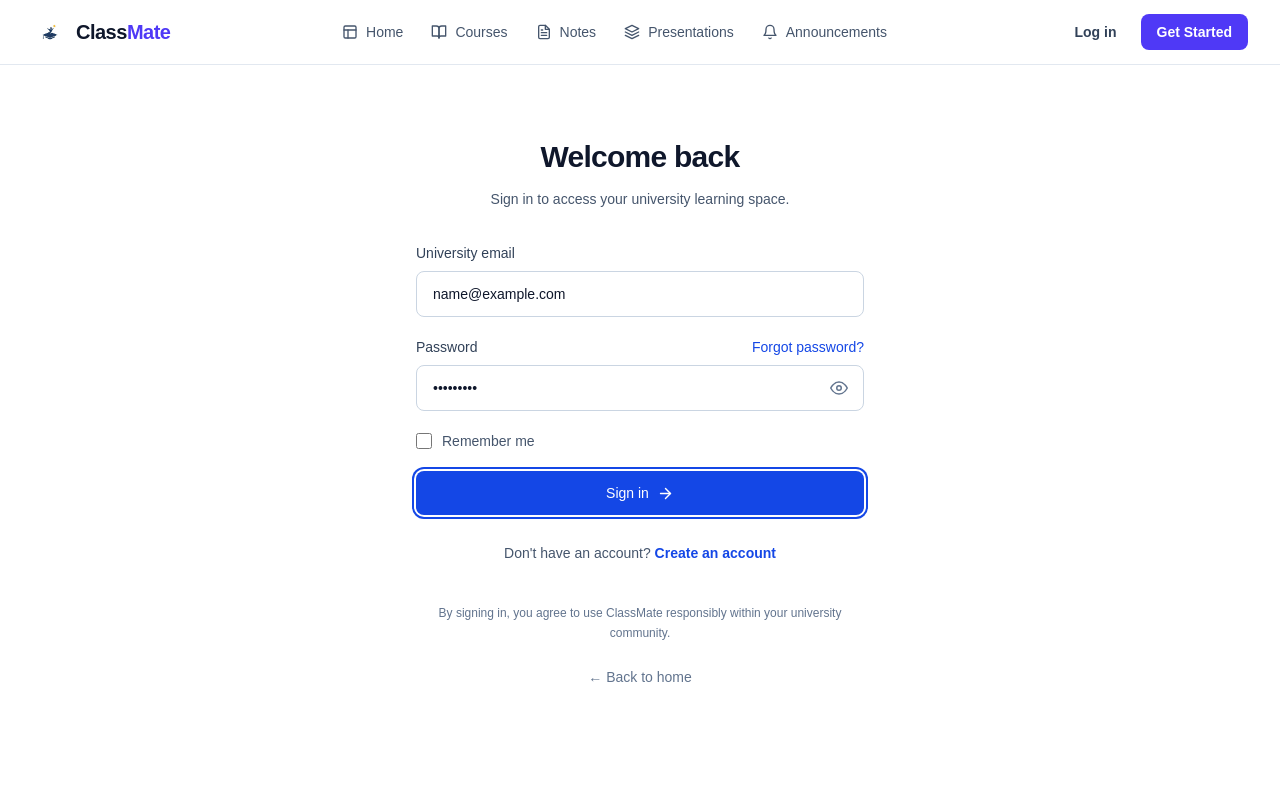
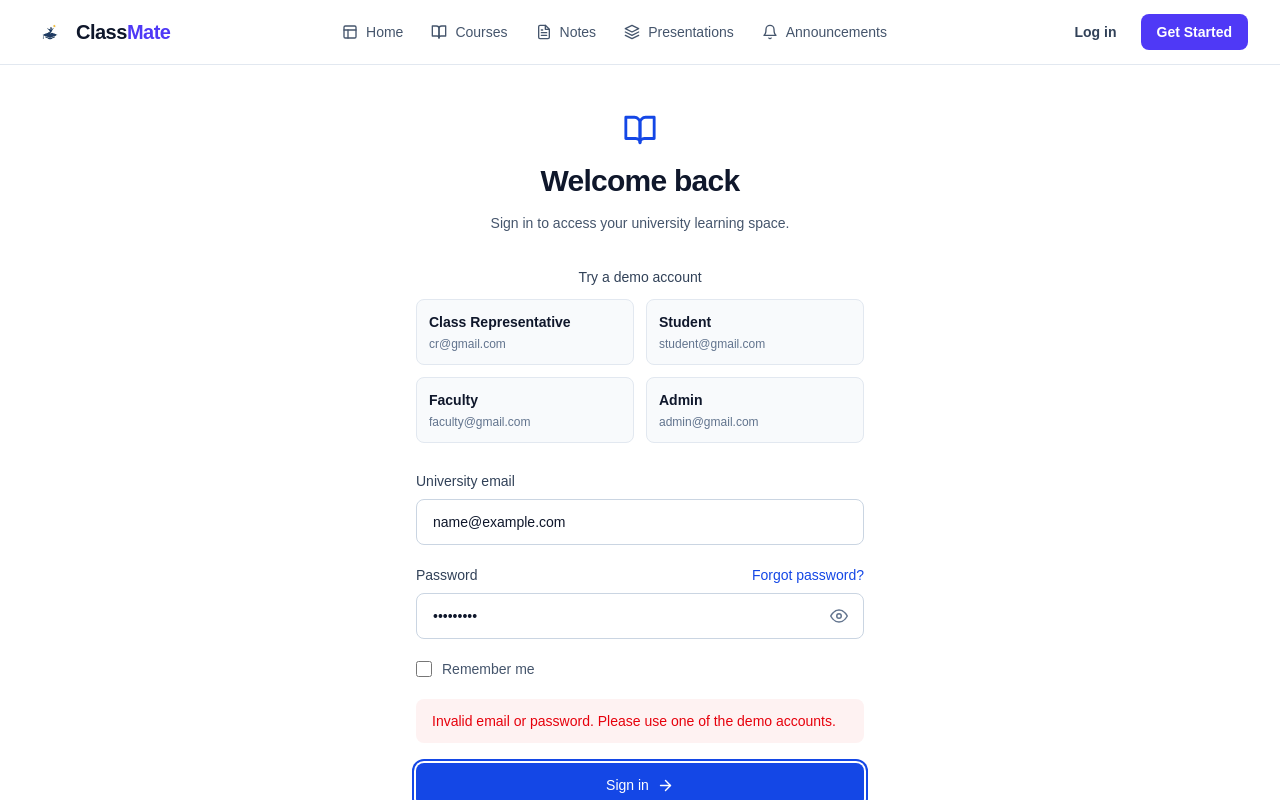
Before and after one commit to saheen-shuvo/ClassMate, a Next.js app in the folder classmate-client/: page /login in a window 1280 px wide. Both pictures are taken after typing "name@example.com", "Sample123" into the empty fields and a click on the button "Sign in". Shown: the top 800 px of the page. Built offline with nearby package versions, Linux system fonts and the light colour scheme.

Commit message:
Demo Login Added

```diff
--- a/classmate-client/package.json
+++ b/classmate-client/package.json
@@ -12,7 +12,8 @@
     "next": "16.2.2",
     "react": "19.2.4",
     "react-dom": "19.2.4",
-    "react-icons": "^5.7.0"
+    "react-icons": "^5.7.0",
+    "sweetalert2": "^11.26.25"
   },
   "devDependencies": {
     "@tailwindcss/postcss": "^4",
--- a/classmate-client/src/app/login/page.js
+++ b/classmate-client/src/app/login/page.js
@@ -1,13 +1,44 @@
 /* eslint-disable react/no-unescaped-entities */
 "use client";
-
+import Swal from "sweetalert2";
 import { useState } from "react";
 import Link from "next/link";
+import { useRouter } from "next/navigation";
 import { FiBookOpen, FiEye, FiEyeOff, FiArrowRight } from "react-icons/fi";
 
+const demoAccounts = [
+  {
+    role: "cr",
+    label: "Class Representative",
+    email: "cr@gmail.com",
+    password: "12345678",
+  },
+  {
+    role: "student",
+    label: "Student",
+    email: "student@gmail.com",
+    password: "12345678",
+  },
+  {
+    role: "faculty",
+    label: "Faculty",
+    email: "faculty@gmail.com",
+    password: "12345678",
+  },
+  {
+    role: "admin",
+    label: "Admin",
+    email: "admin@gmail.com",
+    password: "12345678",
+  },
+];
+
 export default function Login() {
+  const router = useRouter();
+
   const [showPassword, setShowPassword] = useState(false);
   const [rememberMe, setRememberMe] = useState(false);
+  const [error, setError] = useState("");
   const [formData, setFormData] = useState({
     email: "",
     password: "",
@@ -20,24 +51,66 @@ export default function Login() {
       ...prev,
       [name]: value,
     }));
+
+    setError("");
   };
 
-  const handleSubmit = (e) => {
+  // Fill the form using a demo account.
+  const handleDemoLogin = (account) => {
+    setFormData({
+      email: account.email,
+      password: account.password,
+    });
+
+    setError("");
+  };
+
+  const handleSubmit = async (e) => {
     e.preventDefault();
+    setError("");
 
-    // Connect your authentication API here.
-    console.log("Login form submitted:", {
-      ...formData,
-      rememberMe,
+    const account = demoAccounts.find(
+      (item) =>
+        item.email === formData.email.trim().toLowerCase() &&
+        item.password === formData.password,
+    );
+
+    if (!account) {
+      setError(
+        "Invalid email or password. Please use one of the demo accounts.",
+      );
+      return;
+    }
+
+    // Save login information
+    localStorage.setItem("userRole", account.role);
+    localStorage.setItem("userEmail", account.email);
+    localStorage.setItem("isLoggedIn", "true");
+
+    // Show success alert
+    await Swal.fire({
+      icon: "success",
+      title: "Login Successful!",
+      text: `Welcome to ClassMate, ${account.label}!`,
+      confirmButtonText: "Go to Dashboard",
+      confirmButtonColor: "#1d4ed8",
+      timer: 2000,
+      timerProgressBar: true,
     });
+
+    // Redirect to dashboard
+    router.push("/dashboard");
   };
 
   return (
     <main className="min-h-screen bg-white px-5 py-12 sm:px-6">
       <div className="mx-auto flex min-h-[75vh] max-w-md flex-col justify-center">
-
         {/* Heading */}
         <div className="mb-8 text-center">
+          <div className="mb-4 flex justify-center">
+            <FiBookOpen size={34} className="text-blue-700" />
+          </div>
+
           <h1 className="text-3xl font-semibold tracking-tight text-slate-900">
             Welcome back
           </h1>
@@ -45,6 +118,34 @@ export default function Login() {
           <p className="mt-3 text-sm leading-6 text-slate-600">
             Sign in to access your university learning space.
           </p>
+        </div>
+
+        {/* Demo accounts */}
+        <div className="mb-7">
+          <p className="mb-3 text-center text-sm font-medium text-slate-700">
+            Try a demo account
+          </p>
+
+          <div className="grid grid-cols-2 gap-3">
+            {demoAccounts.map((account) => (
+              <button
+                key={account.role}
+                type="button"
+                onClick={() => handleDemoLogin(account)}
+                className="rounded-lg border border-slate-200 bg-slate-50 px-3 py-3 text-left transition hover:border-blue-600 hover:bg-blue-50 focus:outline-none focus:ring-2 focus:ring-blue-600/20"
+              >
+                <span className="block text-sm font-semibold capitalize text-slate-900">
+                  {account.role === "cr"
+                    ? "Class Representative"
+                    : account.label}
+                </span>
+
+                <span className="mt-1 block truncate text-xs text-slate-500">
+                  {account.email}
+                </span>
+              </button>
+            ))}
+          </div>
         </div>
 
         {/* Login form */}
@@ -106,11 +207,7 @@ export default function Login() {
                 aria-label={showPassword ? "Hide password" : "Show password"}
                 className="absolute inset-y-0 right-0 flex items-center px-4 text-slate-500 transition hover:text-slate-900"
               >
-                {showPassword ? (
-                  <FiEyeOff size={18} />
-                ) : (
-                  <FiEye size={18} />
-                )}
+                {showPassword ? <FiEyeOff size={18} /> : <FiEye size={18} />}
               </button>
             </div>
           </div>
@@ -124,6 +221,15 @@ export default function Login() {
             />
             Remember me
           </label>
+
+          {error && (
+            <p
+              role="alert"
+              className="rounded-lg bg-red-50 px-4 py-3 text-sm text-red-600"
+            >
+              {error}
+            </p>
+          )}
 
           <button
             type="submit"
```
Also changed, not shown: 1 other file (tests, documents, lock files or other folders).
